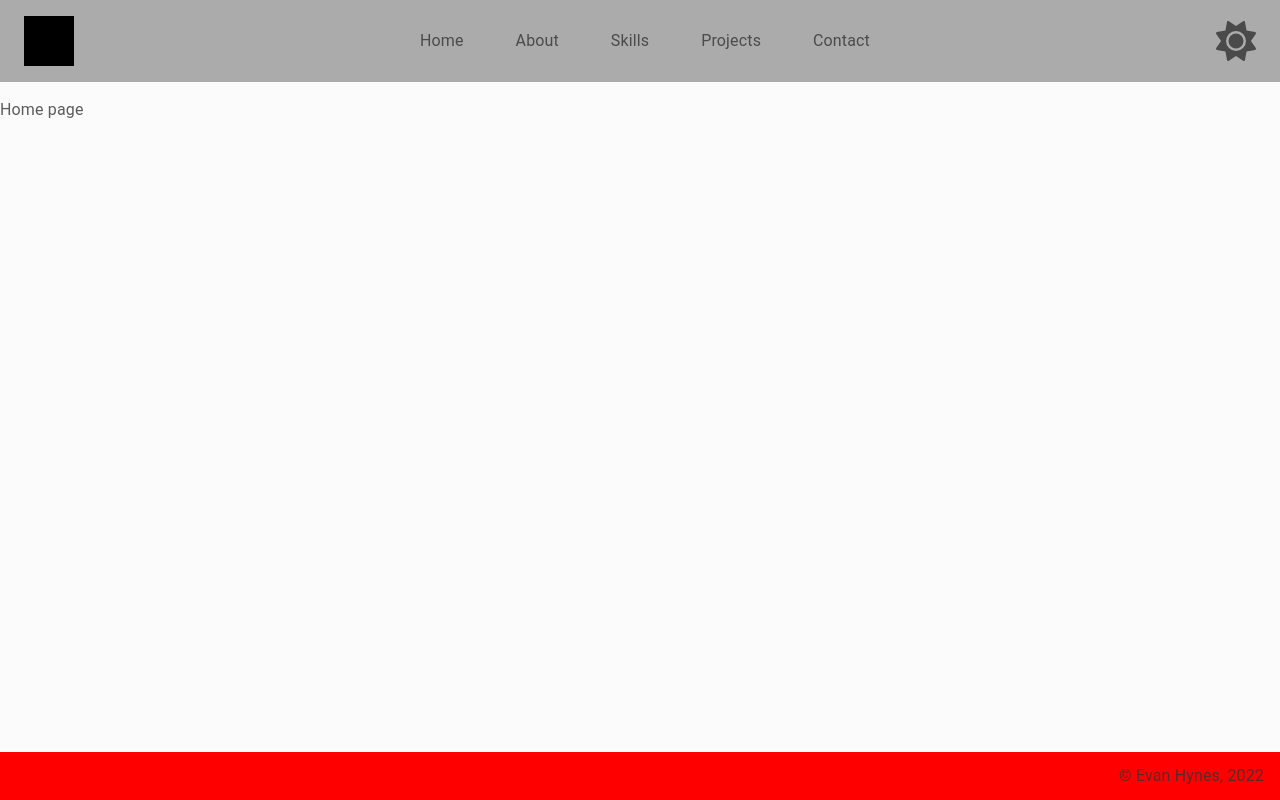
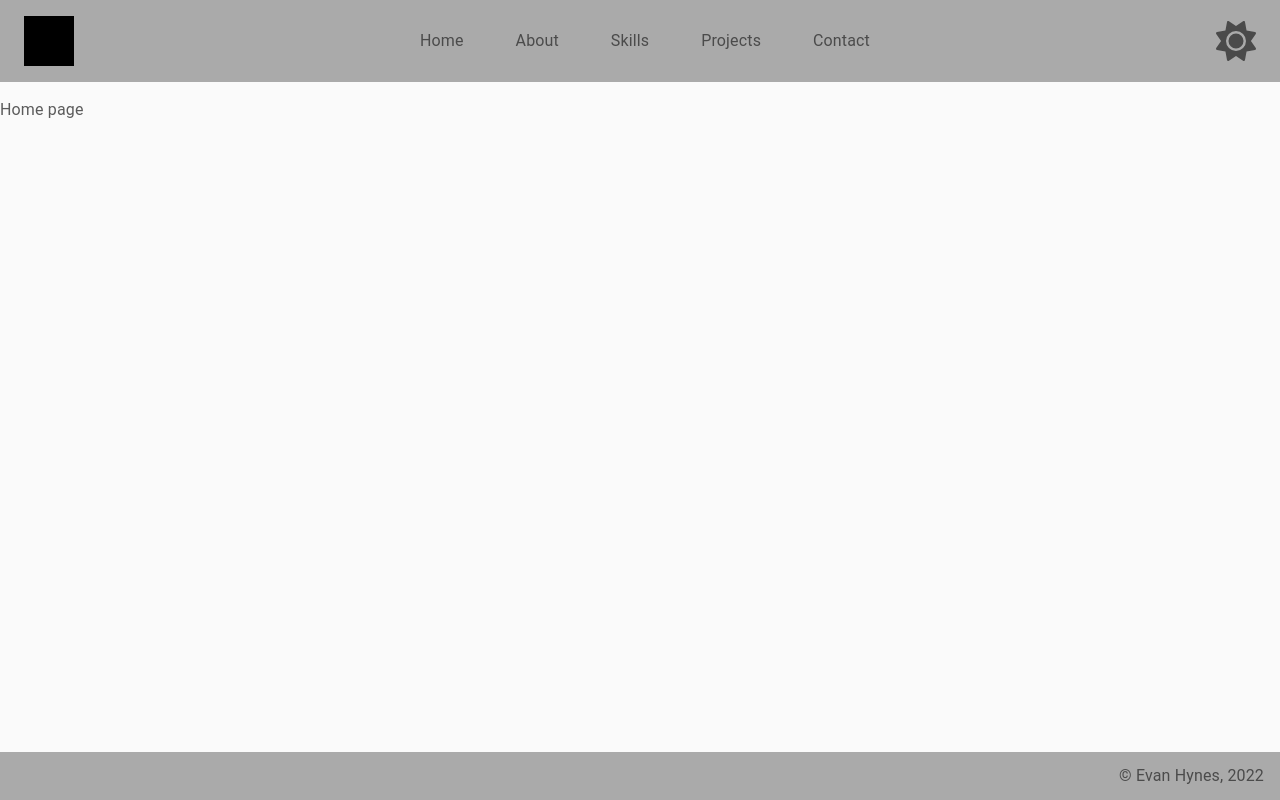
Before and after one commit to mountEvarus/portfolio-2022, a React app: page / in a window 1280 px wide. Built offline with nearby package versions, Linux system fonts and the light colour scheme.

Commit message:
style: add basic footer styling

```diff
--- a/package.json
+++ b/package.json
@@ -4,7 +4,7 @@
   "name": "portfolio",
   "packageManager": "yarn@3.2.1",
   "private": true,
-  "version": "0.6.7",
+  "version": "0.6.8",
   "engines": {
     "node": ">=16"
   },
--- /dev/null
+++ b/src/common/footer/footer.styles.ts
@@ -0,0 +1,14 @@
+import { Theme, useTheme } from "@mui/material"
+import { SxProps } from "@mui/system"
+
+export function useStyles(): SxProps<Theme> {
+  const theme = useTheme()
+
+  return {
+    backgroundColor: theme.palette.primary.light,
+    display: "flex",
+    alignItems: "center",
+    justifyContent: "flex-end",
+    p: "12px 16px",
+  }
+}
--- a/src/common/footer/footer.tsx
+++ b/src/common/footer/footer.tsx
@@ -3,20 +3,15 @@ import * as React from "react"
 
 import { useYear } from "@src/hooks"
 
+import { useStyles } from "./footer.styles"
+
 export function Footer(): JSX.Element {
   const year = useYear()
+  const styles = useStyles()
 
-  return (<Box
-    component="footer"
-    sx={{
-      backgroundColor: "red",
-      display: "flex",
-      alignItems: "center",
-      justifyContent: "flex-end",
-      p: "12px 16px",
-    }}
-  >
-    © Evan Hynes, {year}
-  </Box>
+  return (
+    <Box component="footer" sx={styles}>
+      © Evan Hynes, {year}
+    </Box>
   )
 }
--- a/src/root/root.tsx
+++ b/src/root/root.tsx
@@ -4,13 +4,13 @@ import { Route, Routes } from "react-router-dom"
 
 import { Footer, Header } from "@src/common"
 import { useColorContext } from "@src/providers"
-import { useDefaultTheme } from "@src/theme"
+import { getDefaultTheme } from "@src/theme"
 
 import { Path } from "./path"
 
 export function Root(): JSX.Element {
   const { mode } = useColorContext()
-  const theme = React.useMemo(() => useDefaultTheme(mode), [mode])
+  const theme = React.useMemo(() => getDefaultTheme(mode), [mode])
 
   return (
     <ThemeProvider theme={theme}>
--- a/src/theme/theme.ts
+++ b/src/theme/theme.ts
@@ -2,7 +2,7 @@ import { createTheme, responsiveFontSizes } from "@mui/material/styles"
 
 import { ColorMode } from "@src/common"
 
-export function useDefaultTheme(mode: ColorMode) {
+export function getDefaultTheme(mode: ColorMode) {
   return responsiveFontSizes(
     createTheme({
       palette: {
@@ -22,7 +22,7 @@ const LightPalette = {
     primary: "rgba(51, 51, 51, 0.8)",
   },
   background: {
-    default: "rgba(250, 250, 250, 0.8)"
+    default: "rgba(250, 250, 250, 0.9)"
   },
 }
 
@@ -35,6 +35,6 @@ const DarkPalette = {
     primary: "rgba(255, 248, 225, 0.8)",
   },
   background: {
-    default: "rgba(0, 0, 0, 0.8)"
+    default: "rgba(0, 0, 0, 0.9)"
   },
 }
```
